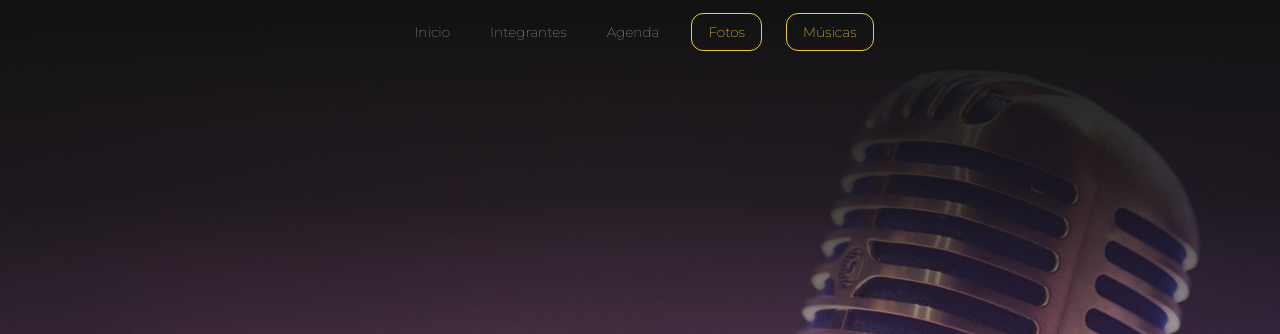
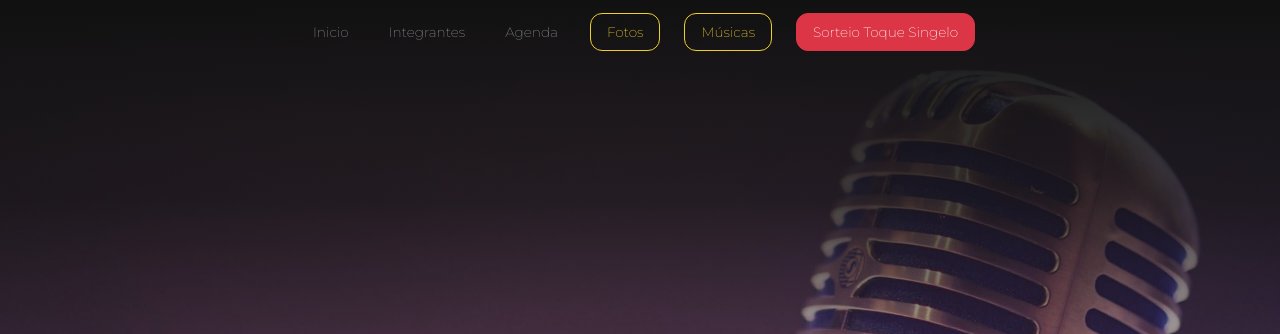
Before and after one commit to ToqueSingelo/oficial, a plain HTML site: page index.html in a window 1280 px wide. Shown: the top 334 px of the page. Drawn offline with nearby package versions, Linux system fonts and the light colour scheme.

Commit message:
Update index.html

```diff
--- a/index.html
+++ b/index.html
@@ -5,7 +5,7 @@
   <meta charset="utf-8">
   <meta name="viewport" content="width=device-width, initial-scale=1">
   <!-- PAGE settings -->
-  <link rel="icon" href="https://scontent.fgru5-1.fna.fbcdn.net/v/t1.0-9/48379943_230236017876326_2527224190793154560_n.jpg?_nc_cat=101&_nc_ohc=a3l7CtnrY-IAX8I8uEw&_nc_ht=scontent.fgru5-1.fna&oh=fbfffc40c5cbe6da3dd98d380678c99e&oe=5ED991BC">
+  <link rel="icon" href="https://scontent.fgru5-1.fna.fbcdn.net/v/t1.0-9/48379943_230236017876326_2527224190793154560_n.jpg?_nc_cat=101&amp;_nc_ohc=a3l7CtnrY-IAX8I8uEw&amp;_nc_ht=scontent.fgru5-1.fna&amp;oh=fbfffc40c5cbe6da3dd98d380678c99e&amp;oe=5ED991BC">
   <title>Toque Singelo - Oficial</title>
   <meta name="description" content="Banda Toque Singelo.
 Eventos, Casamentos e muito mais!">
@@ -24,7 +24,7 @@ Eventos, Casamentos e muito mais!">
   <nav class="navbar navbar-expand-md fixed-top navbar-dark bg-dark">
     <div class="container">
       <button class="navbar-toggler navbar-toggler-right" type="button" data-toggle="collapse" data-target="#navbar2SupportedContent" aria-controls="navbar2SupportedContent" aria-expanded="false" aria-label="Toggle navigation"> <span class="navbar-toggler-icon"></span> </button>
-      <div class="collapse navbar-collapse justify-content-center" id="navbar2SupportedContent">
+      <div class="collapse navbar-collapse justify-content-center" id="navbar2SupportedContent" >
         <ul class="navbar-nav">
           <li class="nav-item mx-2">
             <a class="nav-link" href="#">Inicio</a>
@@ -36,7 +36,7 @@ Eventos, Casamentos e muito mais!">
             <a class="nav-link" href="#schedule">Agenda</a>
           </li>
         </ul>
-        <a class="btn navbar-btn mx-2 btn-outline-primary" href="galeria.html">Fotos</a><a class="btn navbar-btn mx-2 btn-outline-primary" href="#Músicas">Músicas<br></a>
+        <a class="btn navbar-btn mx-2 btn-outline-primary" href="galeria.html">Fotos</a><a class="btn navbar-btn mx-2 btn-outline-primary" href="#Músicas">Músicas<br></a><a class="btn navbar-btn mx-2 btn-outline-danger active" href="formulario.html">Sorteio Toque Singelo<br></a>
       </div>
     </div>
   </nav>
@@ -145,7 +145,7 @@ Eventos, Casamentos e muito mais!">
       <div class="row">
         <div class="col-12 col-md-12" style="">
           <h1 class="text-center">&nbsp; &nbsp; &nbsp; &nbsp; Agenda</h1>
-         </div>
+        </div>
       </div>
       <div class="row text-left">
         <div class="col-lg-12 m-4">
@@ -248,7 +248,7 @@ Eventos, Casamentos e muito mais!">
           <p>Venha conhecer mais sobre a banda, eventos e etc. Clique ao lado!&nbsp;</p>
         </div>
         <div class="col-md-4 align-self-center">
-          <a href="galeria.html" class="btn btn-lg btn-dark shadowed" >Clique Aqui</a>
+          <a href="galeria.html" class="btn btn-lg btn-dark shadowed">Clique Aqui</a>
         </div>
       </div>
     </div>
```
